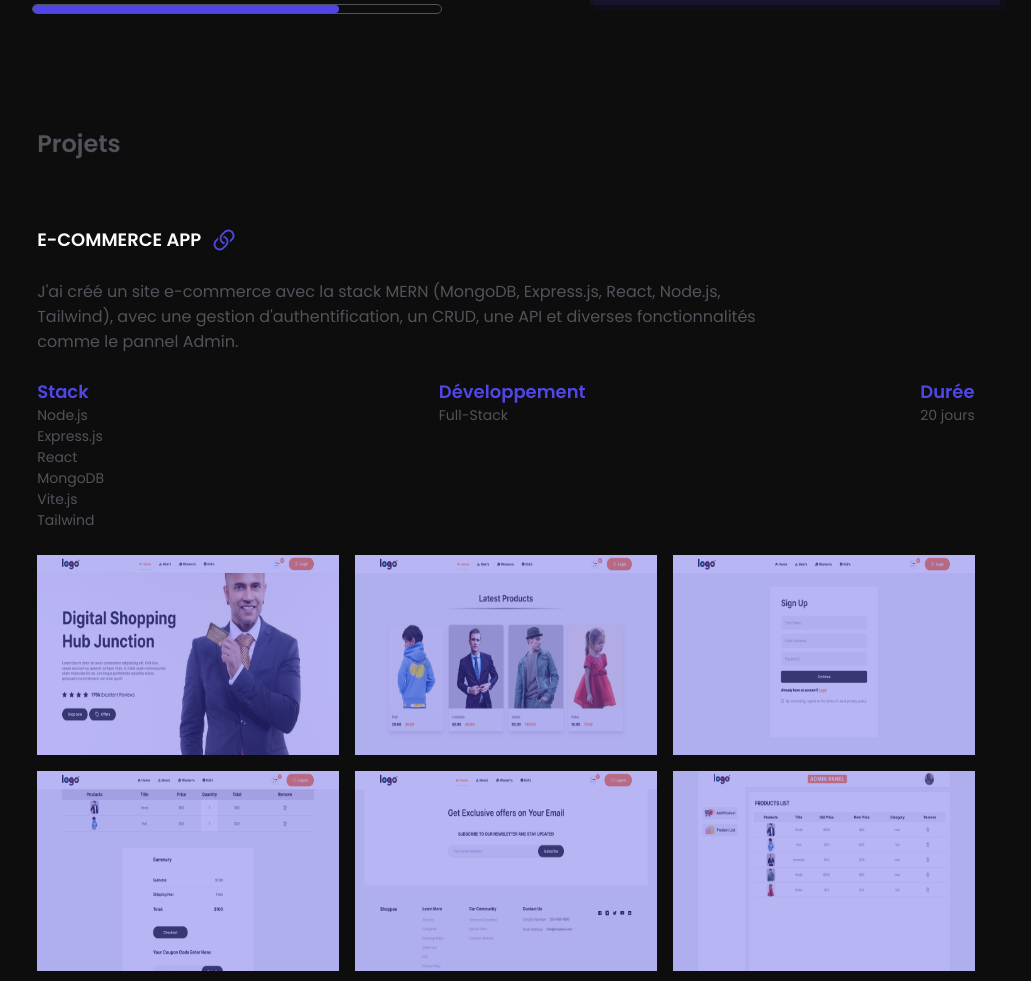
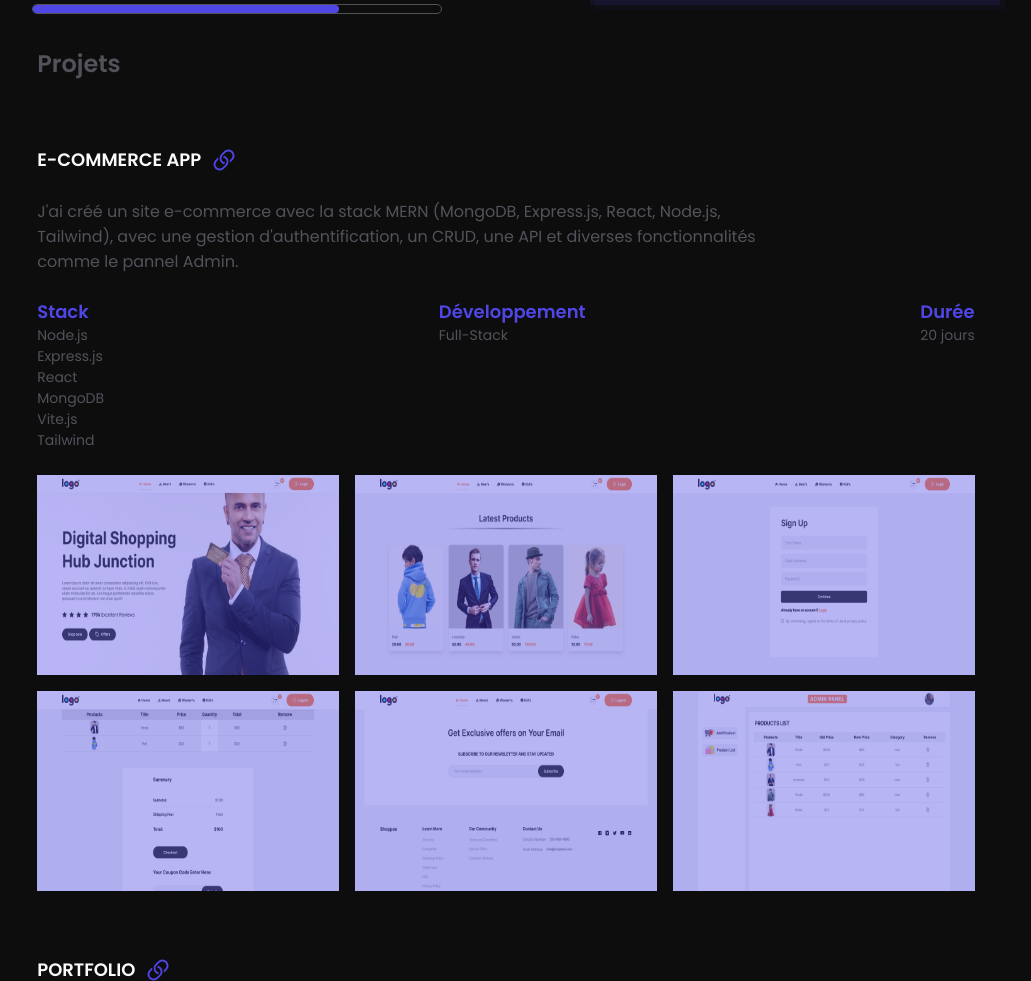
Before and after one commit to algDevv/Porfolio, a plain HTML site: page index.html in a window 1280 px wide. Shown: the part 1819-2800 px from the top of the page, without its empty margins (134-1165 px from the left). Drawn offline with nearby package versions, Linux system fonts and the light colour scheme.

Commit message:
modif css

```diff
--- a/styles.css
+++ b/styles.css
@@ -334,7 +334,7 @@ header {
   box-shadow: rgba(79, 70, 229, 0.4) 5px 5px, rgba(79, 70, 229, 0.3) 10px 10px, rgba(79, 70, 229, 0.2) 15px 15px, rgba(79, 70, 229, 0.1) 20px 20px, rgba(79, 70, 229, 0.05) 25px 25px;
 }
 
-#experience{
+#experiences{
   margin-top: 2rem;
 }
 .projet {
```
